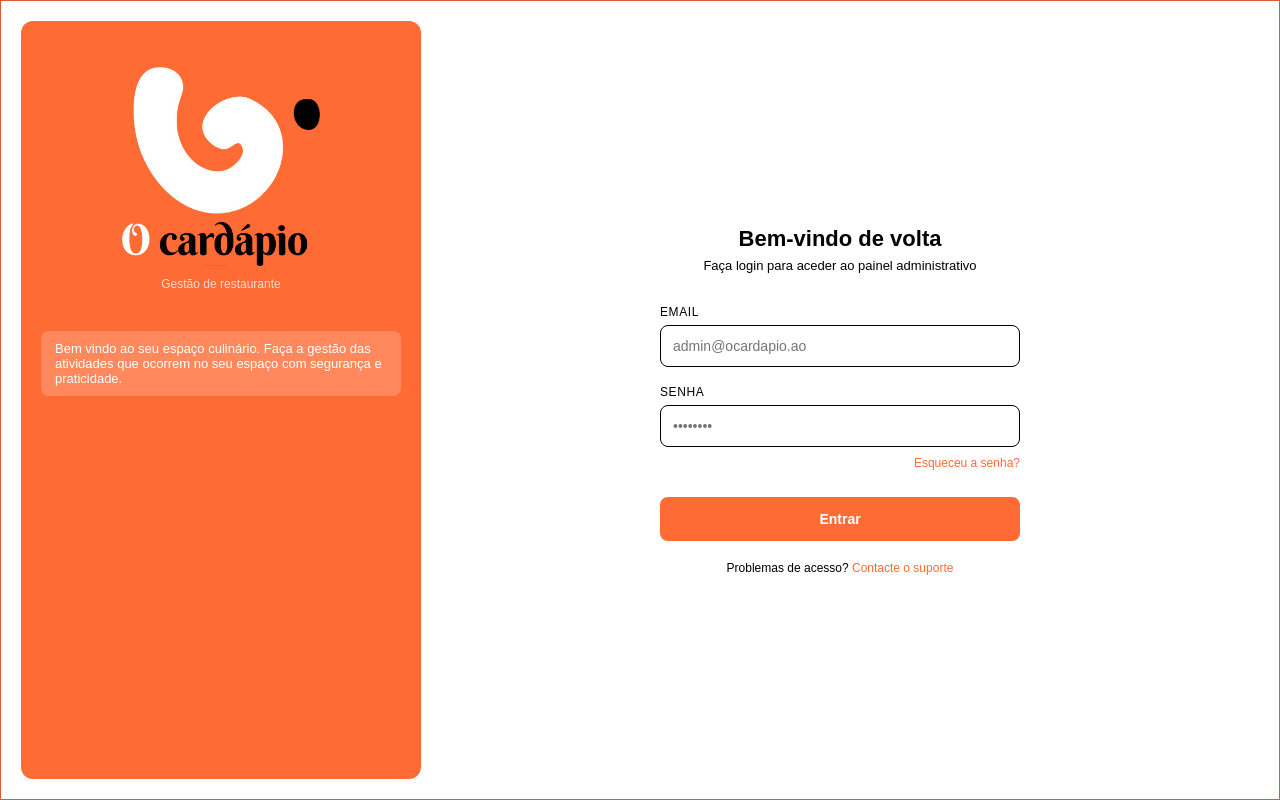
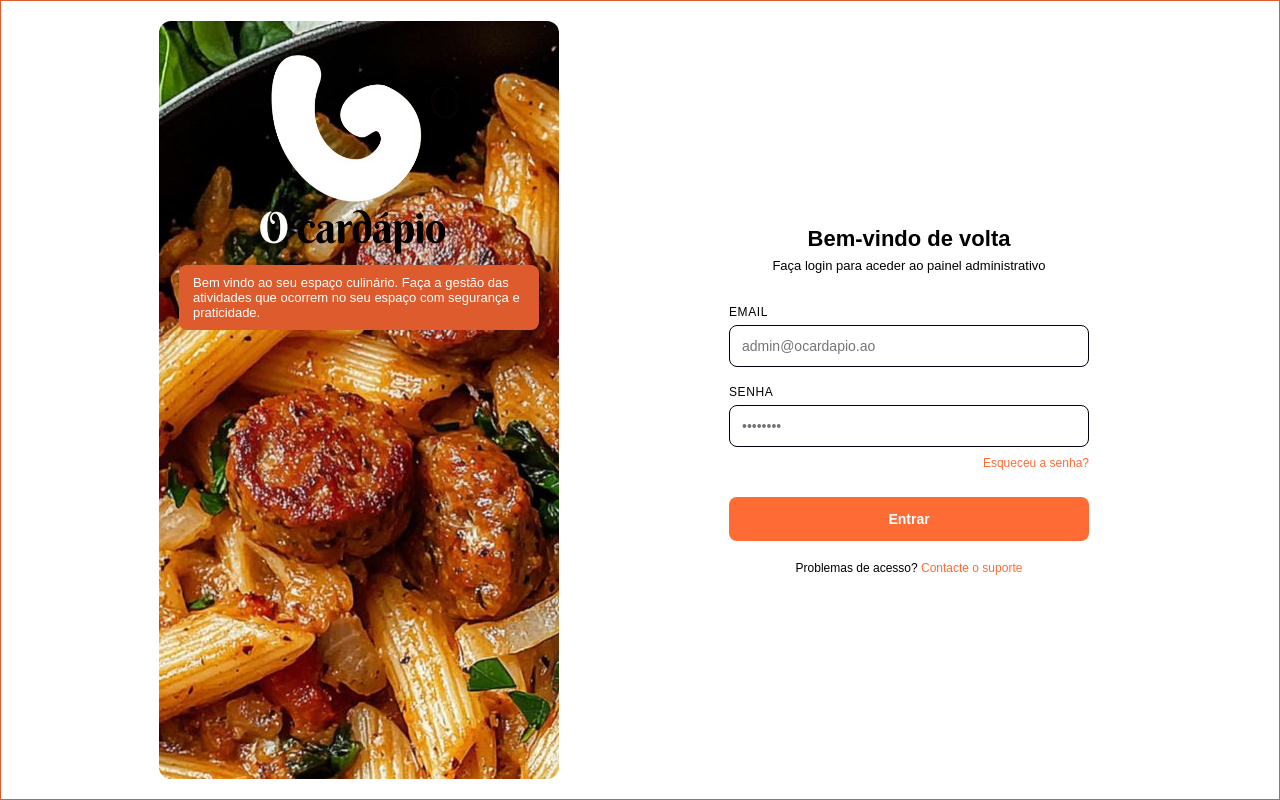
Before and after one commit to ZefferinoJS/cardapiodigital, a PHP site: page /admin.php in a window 1280 px wide. Run offline with PHP 8.4, Linux system fonts and the light colour scheme.

Commit message:
melhorando a estrutura e estilização

```diff
--- a/assets/css/login.css
+++ b/assets/css/loginv2.css
@@ -21,18 +21,18 @@ body {
     border: 0.5px solid var(--color-border-tertiary);
     flex-wrap: wrap;
     align-items: center;
-    justify-content: center;
+    justify-content: space-evenly;
     padding: 20px;
 }
 
 .left {
-    background: #FF6B35;
+    background: url('/assets/images/loginimage.jpeg');
     max-width: 400px;
     height: 100%;
     display: flex;
     flex-direction: column;
     align-items: center;
-    padding: 32px 20px;
+    padding: 20px;
     border-radius: 12px;
 }
 
@@ -57,12 +57,6 @@ body {
     margin-bottom: 4px
 }
 
-.brand-sub {
-    font-size: 12px;
-    color: #fff;
-    opacity: 0.75;
-    margin-bottom: 40px
-}
 
 .left p {
     width: 100%;
@@ -80,17 +74,14 @@ body {
     font-size: 13px;
     color: #fff;
     opacity: 0.7;
-    cursor: pointer
-}
-
-.left p {
-    background: rgba(255, 255, 255, 0.2);
+    cursor: pointer;
+    background: var(--color-border-tertiary);
     opacity: 1;
     font-weight: 500
 }
 
 .right {
-    flex: 1;
+    /*flex: 1;*/
     background: var(--color-background-primary);
     display: flex;
     align-items: center;
--- a/assets/css/main.css
+++ b/assets/css/main.css
@@ -1881,7 +1881,7 @@ body.modal-aberto {
 
 .admin-nav a,
 .logout button {
-    width: 80px;
+    width: 90px;
     margin: 5px auto;
     padding: 5px;
     text-decoration: none;
--- a/templates/layout_portal.php
+++ b/templates/layout_portal.php
@@ -62,7 +62,8 @@
 
     <script src="/assets/js/main.js" defer></script>
     <script src="/assets/js/modal.js" defer></script>
-      <script src="/assets/js/prato-do-dia.js" defer></script>
+    <script src="/assets/js/prato-do-dia.js" defer></script>
+    <script src="/assets/js/admin-categorias.js" defer></script>
 </body>
 
 </html>
--- a/templates/login.php
+++ b/templates/login.php
@@ -5,7 +5,7 @@
     <meta charset="UTF-8">
     <meta name="viewport" content="width=device-width, initial-scale=1.0">
     <link rel="stylesheet" href="https://cdnjs.cloudflare.com/ajax/libs/font-awesome/6.0.0-beta3/css/all.min.css">
-    <link rel="stylesheet" href="/assets/css/login.css">
+    <link rel="stylesheet" href="/assets/css/loginv2.css">
     <link rel="shortcut icon" href="/assets/images/logo/5noback.png" type="image/x-icon">
     <title><?= $escape($pageTitle) . " · " .  $nomesistema; ?></title>
 </head>
@@ -16,7 +16,6 @@
             <div class="logo-circle">
                 <img src="/assets/images/logo/6noback.png" alt="" srcset="">
             </div>
-            <div class="brand-sub">Gestão de restaurante</div>
             <p>
                 Bem vindo ao seu espaço culinário. Faça a gestão das atividades que ocorrem no seu espaço com segurança e praticidade.
             </p>
--- a/templates/pages/admin/dashboard.php
+++ b/templates/pages/admin/dashboard.php
@@ -111,7 +111,7 @@
                             </table>
                         </div>
                         <div style="margin-top:14px;text-align:right;">
-                            <a href="pedidos.php" style="font-size:13px;color:var(--laranja-primario);font-weight:600;">
+                            <a href="admin.php?routa=pedidos" style="font-size:13px;color:var(--laranja-primario);font-weight:600;">
                                 Ver todos os pedidos <i class="fas fa-arrow-right"></i>
                             </a>
                         </div>
--- a/templates/pages/admin/pedidos.php
+++ b/templates/pages/admin/pedidos.php
@@ -11,6 +11,7 @@
                             <button class="btn-primary" id="btn-nova-cadeira">
                                 <i class="fas fa-plus"></i> Nova Mesa
                             </button>
+                            <button class="btn-primary btn-primary-outline" id="btn-ver-lista-cadeiras">
                                 <i class="fas fa-list"></i> Ver todas as mesas
                             </button>
                         </div>
```
Also changed, not shown: templates/pages/admin/avaliacoes.php (+2 -32 lines), templates/pages/admin/categorias.php (+4 -30 lines), templates/pages/admin/pratos.php (+4 -7 lines), assets/images/loginimage.jpeg (added).
